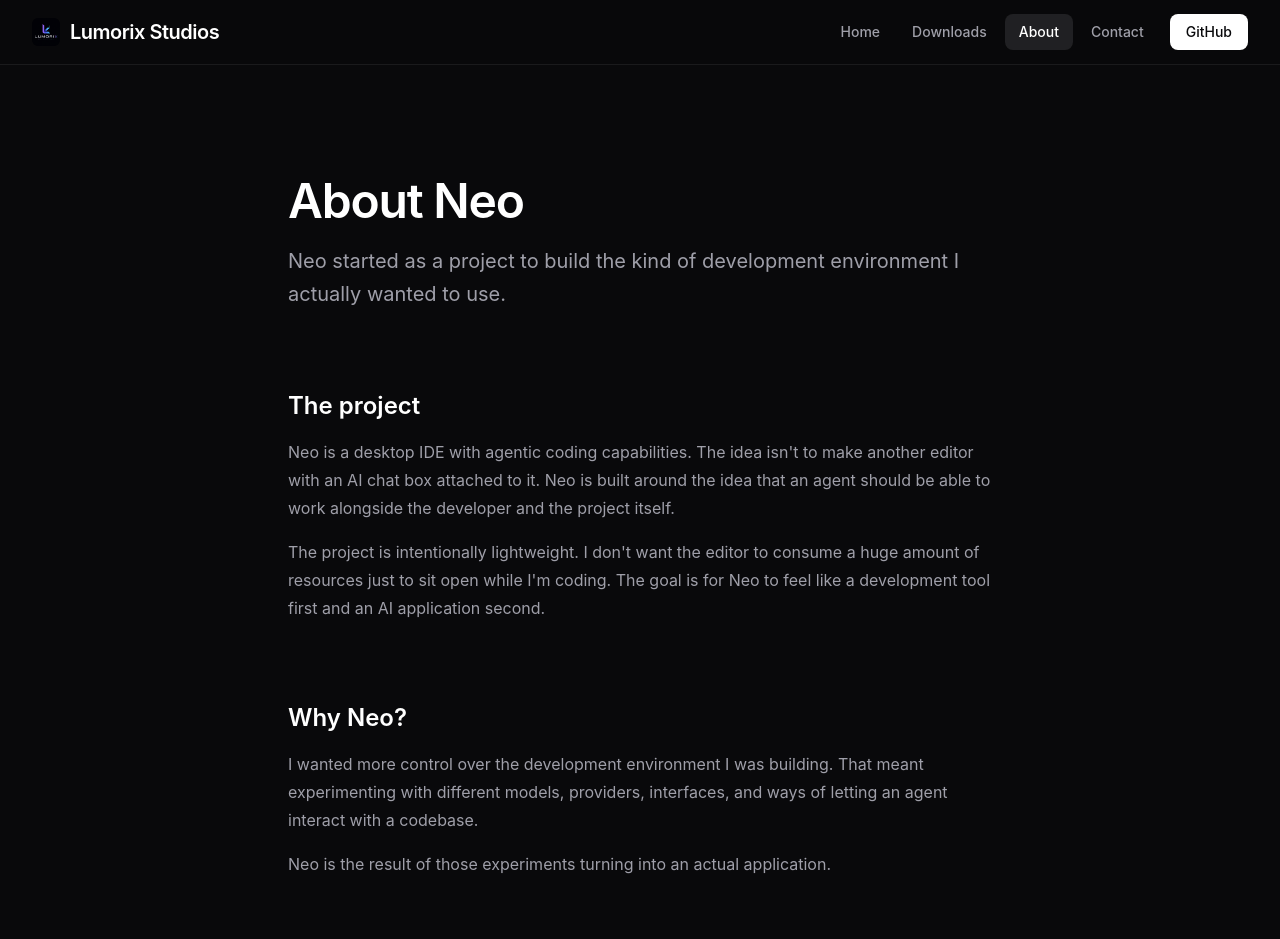
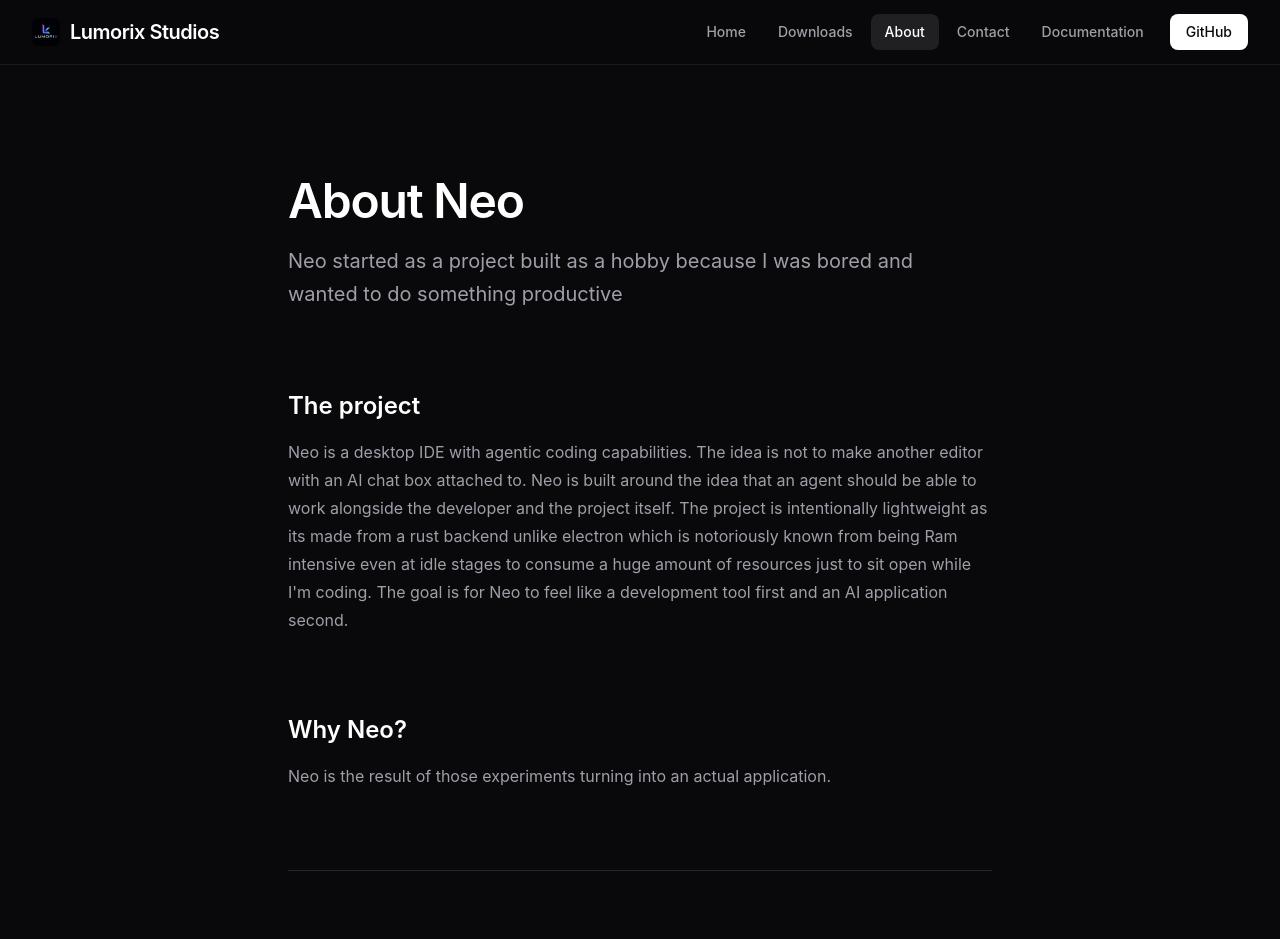
Before and after one commit to Lumorix-studios/LumorixStudiosHq, a React (Vite) app: page /about in a window 1280 px wide. Shown: the top 939 px of the page. Built offline with nearby package versions, Linux system fonts and the light colour scheme.

Commit message:
Addition  : Added more tabs

```diff
--- a/components/About.tsx
+++ b/components/About.tsx
@@ -11,11 +11,9 @@ export default function About() {
           </h1>
 
           <p className="mt-5 text-lg leading-relaxed text-zinc-400 sm:text-xl">
-            Neo started as a project to build the kind of development
-            environment I actually wanted to use.
+            Neo started as a project built as a hobby because I was bored and wanted to do something productive
           </p>
         </div>
-
         {/* Sections */}
         <div className="mt-16 space-y-16 sm:mt-20 sm:space-y-20">
 
@@ -28,20 +26,17 @@ export default function About() {
             <div className="mt-4 space-y-4 leading-7 text-zinc-400">
               <p>
                 Neo is a desktop IDE with agentic coding capabilities. The idea
-                isn't to make another editor with an AI chat box attached to it.
+                is not to make another editor with an AI chat box attached to.
                 Neo is built around the idea that an agent should be able to work
                 alongside the developer and the project itself.
-              </p>
-
-              <p>
-                The project is intentionally lightweight. I don't want the editor
+                The project is intentionally lightweight as its made from a rust backend unlike electron
+                 which is notoriously known from being Ram intensive even at idle stages
                 to consume a huge amount of resources just to sit open while I'm
                 coding. The goal is for Neo to feel like a development tool first
                 and an AI application second.
               </p>
             </div>
           </div>
-
           {/* Why */}
           <div>
             <h2 className="text-xl font-semibold sm:text-2xl">
@@ -50,10 +45,7 @@ export default function About() {
 
             <div className="mt-4 space-y-4 leading-7 text-zinc-400">
               <p>
-                I wanted more control over the development environment I was
-                building. That meant experimenting with different models,
-                providers, interfaces, and ways of letting an agent interact with
-                a codebase.
+
               </p>
 
               <p>
--- /dev/null
+++ b/components/Documentation.tsx
@@ -0,0 +1,6 @@
+export default function Documentation() {
+  retrun(
+    <div>
+      </div>
+    );
+  }
--- a/components/navbar.tsx
+++ b/components/navbar.tsx
@@ -8,6 +8,7 @@ const navigation = [
   { label: "Downloads", href: "/downloads" },
   { label: "About", href: "/about" },
   { label: "Contact", href: "/contact" },
+  { label : "Documentation", href : "/Documentation"},
 ];
 
 export default function Navbar() {
--- a/package.json
+++ b/package.json
@@ -3,11 +3,14 @@
   "private": true,
   "version": "0.0.0",
   "type": "module",
+  "homepage": "https://madhusudhan-rgb.github.io/LumorixStudiosHq/",
   "scripts": {
     "dev": "vite",
     "build": "tsc -b && vite build",
     "lint": "eslint .",
-    "preview": "vite preview"
+    "preview": "vite preview",
+    "predeploy": "npm run build",
+    "deploy": "gh-pages -d dist"
   },
   "dependencies": {
     "gsap": "^3.15.0",
@@ -27,6 +30,7 @@
     "eslint": "^10.9.0",
     "eslint-plugin-react-hooks": "^7.1.1",
     "eslint-plugin-react-refresh": "^0.5.4",
+    "gh-pages": "^6.3.0",
     "globals": "^17.11.0",
     "tailwindcss": "^4.3.3",
     "typescript": "~6.0.2",
--- a/src/App.tsx
+++ b/src/App.tsx
@@ -8,7 +8,7 @@ import Downloads from "../components/Downloads";
 import About from "../components/About";
 import testImage from "./assets/TEST004.png";
 import Contact from "../components/Contact";
-
+import Documentation from "../components/Documentation"
 export default function App() {
   return (
     <BrowserRouter>
@@ -38,13 +38,12 @@ export default function App() {
 
                         <div className="mt-4 flex flex-wrap items-center gap-x-2 text-lg text-zinc-400 sm:text-xl">
                           <span>Built to be</span>
-
                           <RotatingText
                             texts={[
                               "Efficient",
                               "Easy to use",
                               "Lightweight",
-                              "Free",
+                              "Free (Currently)",
                             ]}
                             mainClassName="inline-flex font-medium text-white"
                             staggerFrom="last"
@@ -142,6 +141,8 @@ export default function App() {
               element={<Contact />}
             />
 
+<Route
+  path = "/Documentation" element = {<Documentation/>}/>
           </Routes>
         </main>
 
--- a/vite.config.ts
+++ b/vite.config.ts
@@ -4,4 +4,5 @@ import tailwindcss from '@tailwindcss/vite'
 
 export default defineConfig({
   plugins: [react(), tailwindcss()],
+  base: '/LumorixStudiosHq/',
 })
```
Also changed, not shown: 1 other file (tests, documents, lock files or other folders).
